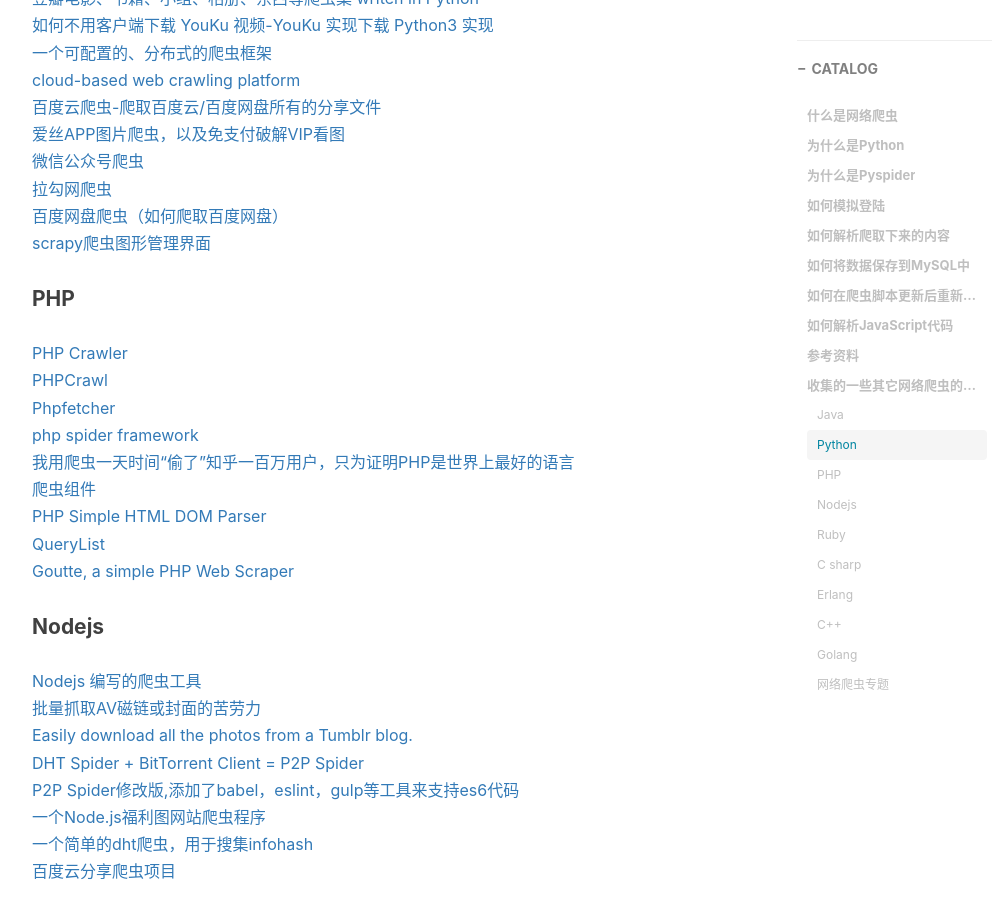
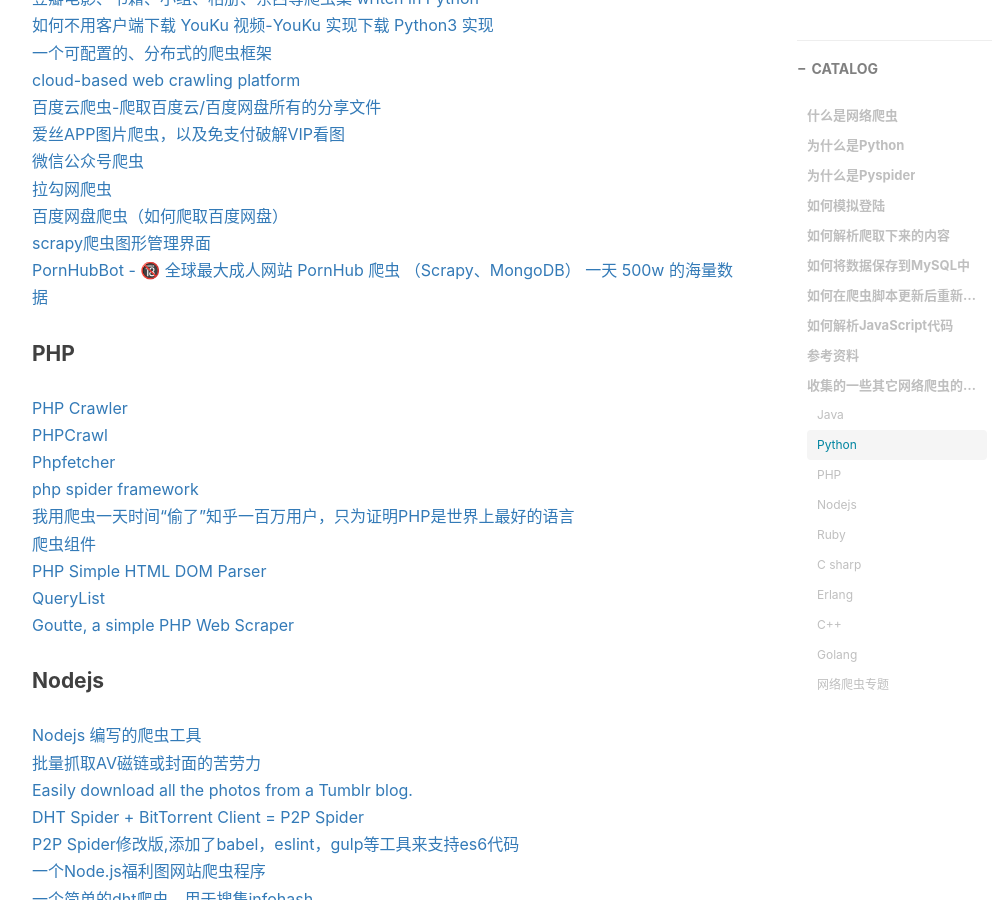
Before and after one commit to figofuture/figofuture.github.io, a Jekyll site: the page built from _posts/2016-08-10-pyspider-as-a-web-crawler-system.markdown, in a window 1280 px wide and 900 px high, scrolled down 12072 px. Shown: the whole window, without its empty margins (233-1233 px from the left). Built offline with Jekyll 4.4.1, drawn with Linux system fonts in a browser that asks for light colours; nearby versions of some CDN libraries; comment, search, counter and statistics services are not loaded.

Commit message:
add new web crawler

```diff
--- a/_posts/2016-08-10-pyspider-as-a-web-crawler-system.markdown
+++ b/_posts/2016-08-10-pyspider-as-a-web-crawler-system.markdown
@@ -453,6 +453,7 @@
 [拉勾网爬虫](https://github.com/whatsGhost/lagou_spider)
 [百度网盘爬虫（如何爬取百度网盘）](https://www.v2ex.com/t/348731#reply7)
 [scrapy爬虫图形管理界面](https://github.com/DormyMo/SpiderKeeper)
+[PornHubBot - 🔞 全球最大成人网站 PornHub 爬虫 （Scrapy、MongoDB） 一天 500w 的海量数据](https://github.com/xiyouMc/WebHubBot)
 
 #### PHP
 [PHP Crawler](https://sourceforge.net/projects/php-crawler/)
```
